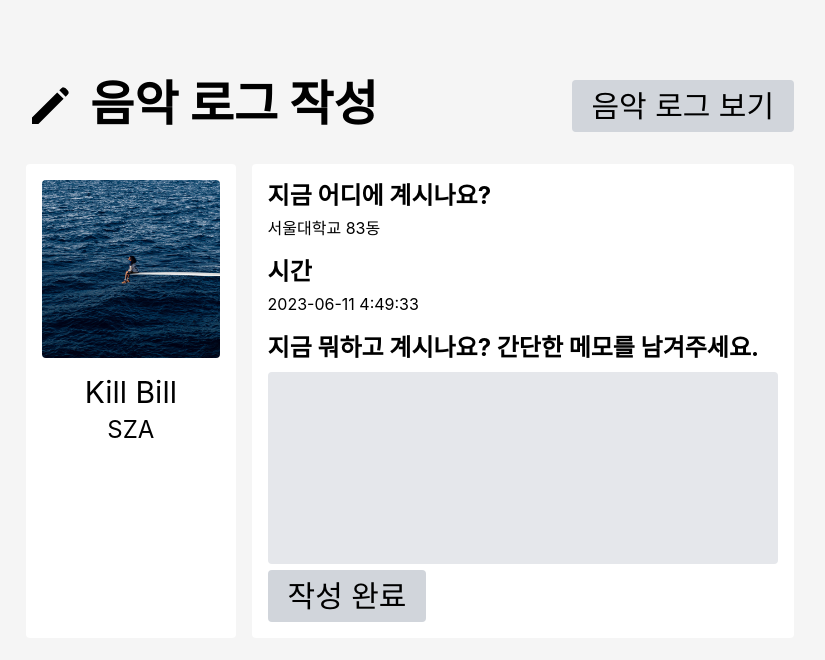
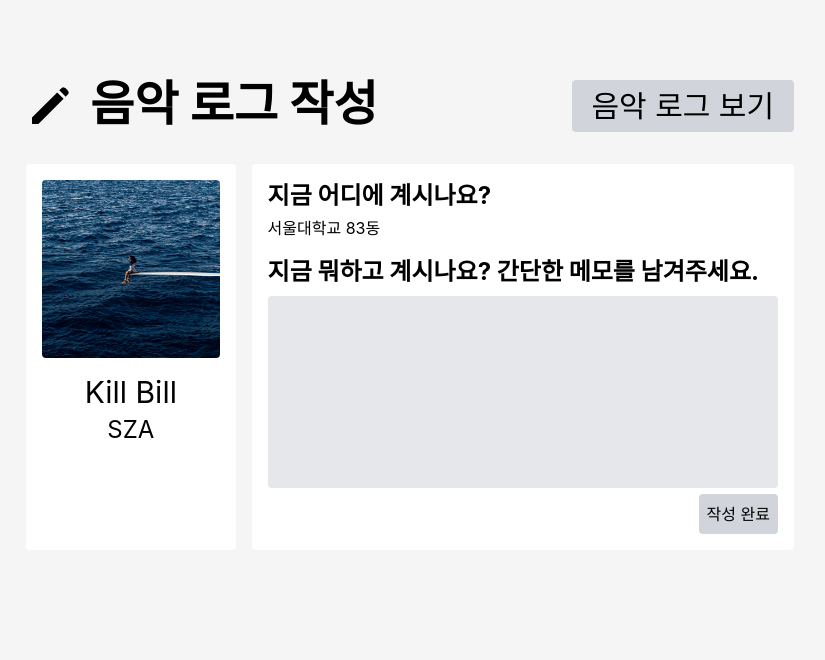
Before and after one commit to coco-ball/WP-MusicLog, a Next.js app in the folder music-log/: page / in a window 1280 px wide. Shown: the top 660 px of the page, without its empty margins (230-1055 px from the left). Built offline with nearby package versions, Linux system fonts and the light colour scheme.

Commit message:
mainpage / postlog 수정
main에서 stateVar 0 -> "WRITE", 1 -> "LIST"로 수정하였습니다.
postlog에서 인풋 내용을 object로 생성 후 배열에 넣는 기능을 구현하였습니다.

```diff
--- a/music-log/src/components/MainPage.js
+++ b/music-log/src/components/MainPage.js
@@ -4,10 +4,10 @@ import PostLog from "./PostLog.js";
 import MusicLog from "./MusicLog.js";
 
 const MainPage = () => {
-  const [stateVar, setStateVar] = useState(0);
+  const [stateVar, setStateVar] = useState("WRITE");
 
   function toggleStateVar() {
-    setStateVar((prevState) => (prevState === 0 ? 1 : 0));
+    setStateVar((prevState) => (prevState === "WRITE" ? "LIST" : "WRITE"));
   }
 
   return (
@@ -38,27 +38,27 @@ const MainPage = () => {
     <div className="w-screen px-64 flex-col justify-center">
       <div className="flex mt-20">
         <img
-          src={stateVar === 0 ? "/write.svg" : "album.svg"}
+          src={stateVar === "WRITE" ? "/write.svg" : "album.svg"}
           alt=""
           className="mr-4"
         ></img>
         <h1 className="text-5xl font-bold">
-          {stateVar === 0 ? "음악 로그 작성" : "00님의 음악로그"}
+          {stateVar === "WRITE" ? "음악 로그 작성" : "00님의 음악로그"}
         </h1>
         <button
-          className={`w-30 justify-self-center px-5 py-2 ml-auto text-3xl rounded bg-gray-300 hover:bg-gray-400`}
+          className={`w-30 px-5 py-2 ml-auto text-3xl rounded bg-gray-300 hover:bg-gray-400`}
           onClick={() => toggleStateVar()}
         >
-          {stateVar === 0 ? "음악 로그 보기" : "로그 작성하기"}
+          {stateVar === "WRITE" ? "음악 로그 보기" : "로그 작성하기"}
         </button>
       </div>
       <div className="contents">
-        {stateVar === 0 ? (
-          <div className="post">
-            <PostLog />
+        {stateVar === "WRITE" ? (
+          <div className="write">
+            <PostLog setStateVar={setStateVar}></PostLog>
           </div>
         ) : (
-          <div className="check">
+          <div className="list">
             <MusicLog />
           </div>
         )}
--- a/music-log/src/components/PostLog.js
+++ b/music-log/src/components/PostLog.js
@@ -20,37 +20,62 @@ import {
 // DB의 todos 컬렉션 참조를 만듭니다. 컬렉션 사용시 잘못된 컬렉션 이름 사용을 방지합니다.
 //const postlogCollection = collection(db, "postlogs");
 
-const PostLog = () => {
+export default function PostLog({ setStateVar }) {
+  const [logs, setLogs] = useState([]);
   const [input, setInput] = useState("");
 
-  const date = new Date().toISOString().substring(0, 10);
-  const time = new Date().toISOString().substring(12, 19);
+  const userId = "cocoball";
+  const location = "서울대학교 83동";
+  const albumCover = "albumCover.jpeg";
+  const title = "Kill Bill";
+  const artist = "SZA";
 
-  const exData = {
-    userId: "cocoball",
-    location: "서울대학교 83동",
-    datetime: date + " " + time,
-    title: "Kill Bill",
-    artist: "SZA",
-    text: "text-input",
+  const saveLog = () => {
+    if (input.trim() === "") return;
+
+    const date = new Date().toISOString().substring(0, 10);
+    const time = new Date().toISOString().substring(12, 19);
+    setLogs([
+      ...logs,
+      {
+        id: Date.now(),
+        userId: userId,
+        location: location,
+        datetime: date + " " + time,
+        cover: albumCover,
+        title: title,
+        artist: artist,
+        text: input,
+      },
+    ]);
+    setInput("");
+    setStateVar("LIST");
   };
+  // const exData = {
+  //   userId: "cocoball",
+  //   location: "서울대학교 83동",
+  //   datetime: datetime,
+  //   title: "Kill Bill",
+  //   artist: "SZA",
+  //   text: "text-input",
+  // };
 
   // firebase 관련 명령
   //albumCover 엘범 커버 사진은 데이터에 포함하지 않나요?
   //spotify API연동-->userid, 노래 title, artist, album cover.. 불러오기 -->
-
+  useEffect(() => {
+    console.log(logs);
+  }, [logs]);
   return (
     <body className="w-auto flex mt-8">
       <div className="w-72 mr-4 bg-white rounded p-4">
-        <img className="w-auto mb-4 rounded" src="/albumCover.jpeg"></img>
-        <p className="text-center text-3xl mb-1">{exData.title}</p>
-        <p className="text-center text-2xl">{exData.artist}</p>
+        <img className="w-auto mb-4 rounded" src={albumCover}></img>
+        <p className="text-center text-3xl mb-1">{title}</p>
+        <p className="text-center text-2xl">{artist}</p>
       </div>
       <div className="w-full bg-white rounded p-4">
         <p className="text-2xl font-bold mb-1">지금 어디에 계시나요?</p>
-        <p className="mb-4">{exData.location}</p>
-        <p className="text-2xl font-bold mb-1">시간</p>
-        <p className="mb-4">{exData.datetime}</p>
+        <p className="mb-4">{location}</p>
         <label htmlFor="input-text" className="text-2xl font-bold">
           지금 뭐하고 계시나요? 간단한 메모를 남겨주세요.
         </label>
@@ -59,20 +84,18 @@ const PostLog = () => {
           type="text"
           className="w-full h-48 p-1 mt-2 rounded bg-gray-200 focus:outline-none focus:bg-gray-300"
           value={input}
-          onChange={(e) => useEffect(() => setInput(e.target.value))}
+          onChange={(e) => setInput(e.target.value)}
         ></textarea>
         <button
-          className={`w-30 justify-self-center px-5 py-2 ml-auto text-3xl rounded bg-gray-300 hover:bg-gray-400`}
-          // onClick={() => toggleStateVar()}
+          className={`float-right p-2 ml-auto rounded bg-gray-300 hover:bg-gray-400`}
+          onClick={() => saveLog()}
         >
           작성 완료
         </button>
       </div>
     </body>
   );
-};
-
-export default PostLog;
+}
 
 //데이터 저장하는 함수 지정한 후 맨 마지막에 alert('오늘의 음악 로그가 저장되었습니다.'); 코드 추가해서 사용자가 자신의 코드가 저장됨을 알게 하면 좋을 것 같아요
 // 저장하기 버튼 클릭 시 데이터 저장하는 함수
```
